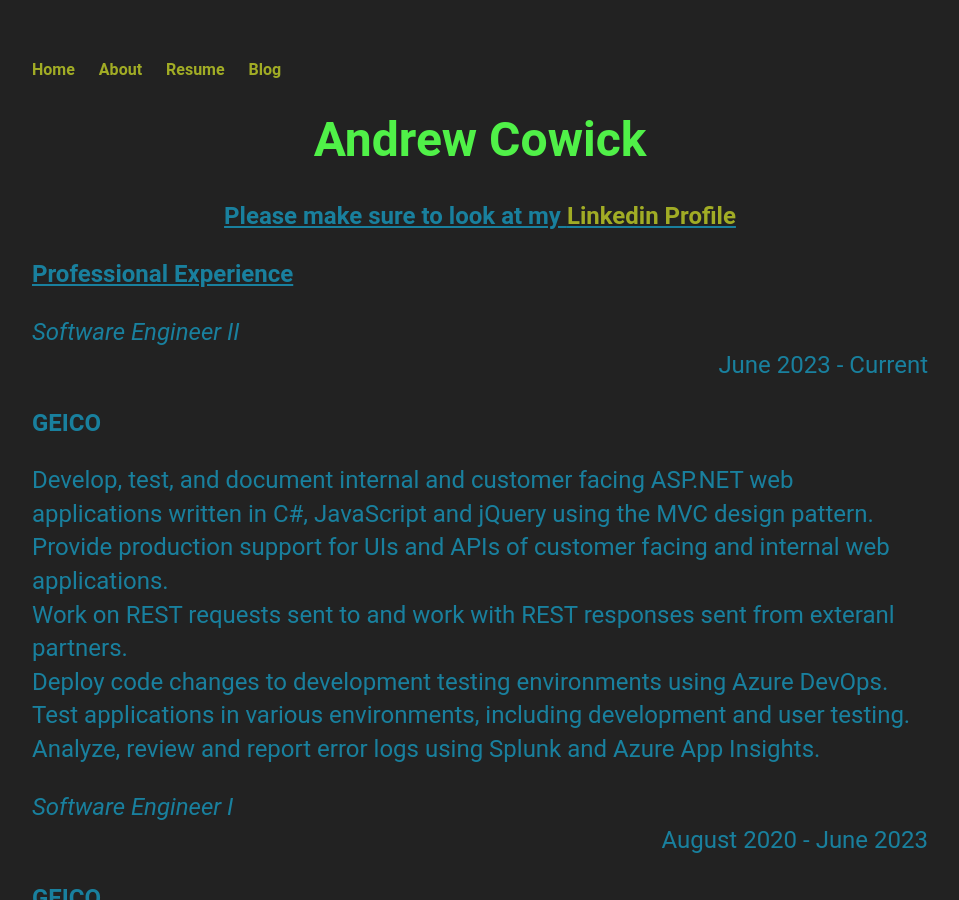
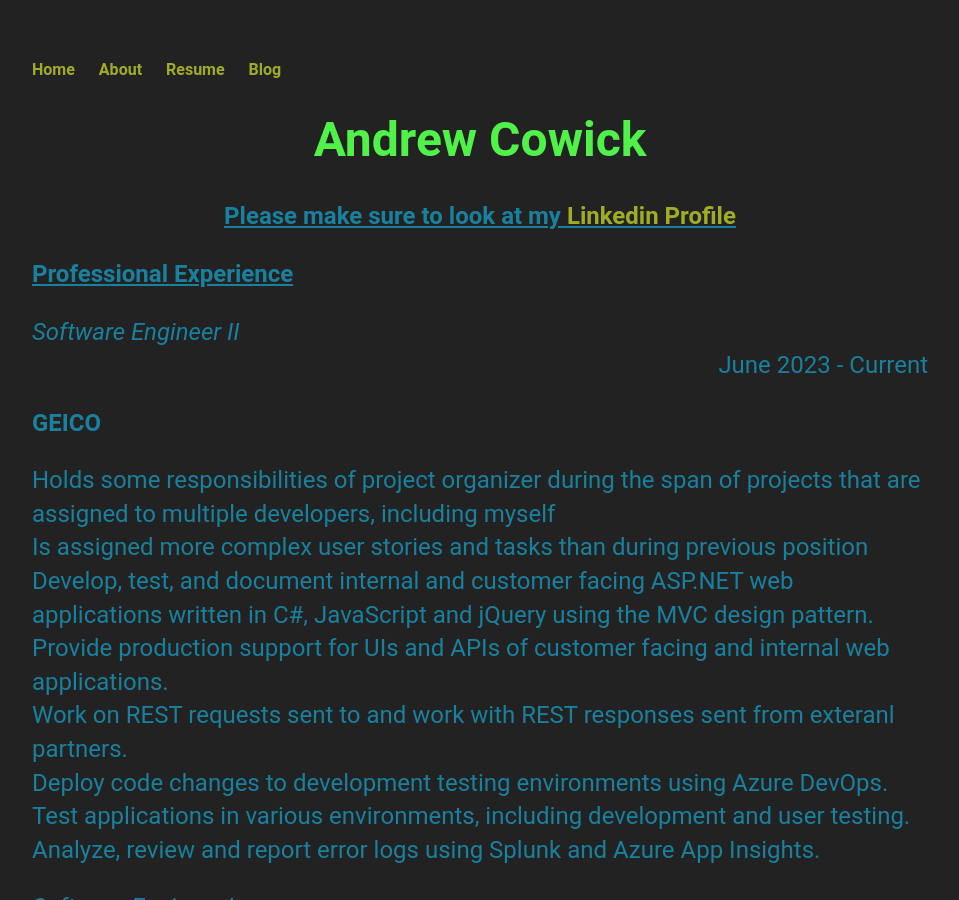
Before and after one commit to acow19/acow19.github.io, a Jekyll site: the page built from resume/index.html, in a window 1280 px wide and 900 px high. Shown: the whole window, without its empty margins (160-1119 px from the left). Built offline with Jekyll 4.4.1, drawn with Linux system fonts in a browser that asks for light colours; comment, search, counter and statistics services are not loaded.

Commit message:
Updated resume

```diff
--- a/resume/index.html
+++ b/resume/index.html
@@ -71,7 +71,9 @@
         <strong>GEICO</strong>
     </p>
     <p>
-        Develop, test, and document internal and customer facing ASP.NET web applications written in C#, JavaScript and jQuery using the MVC design pattern.
+        Holds some responsibilities of project organizer during the span of projects that are assigned to multiple developers, including myself
+        <br />Is assigned more complex user stories and tasks than during previous position
+        <br />Develop, test, and document internal and customer facing ASP.NET web applications written in C#, JavaScript and jQuery using the MVC design pattern.
         <br />Provide production support for UIs and APIs of customer facing and internal web applications.
         <br />Work on REST requests sent to and work with REST responses sent from exteranl partners.
         <br />Deploy code changes to development testing environments using Azure DevOps.
```
